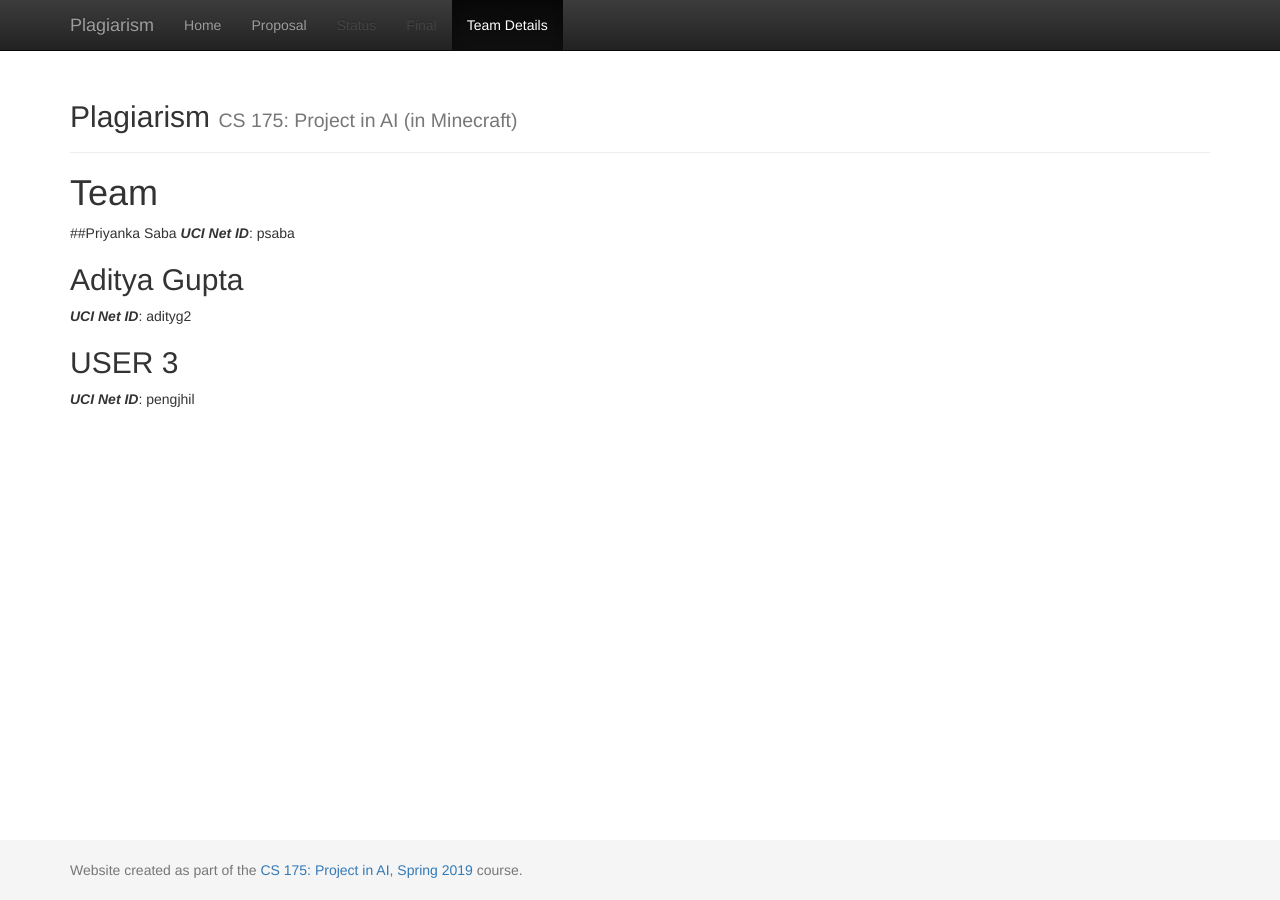
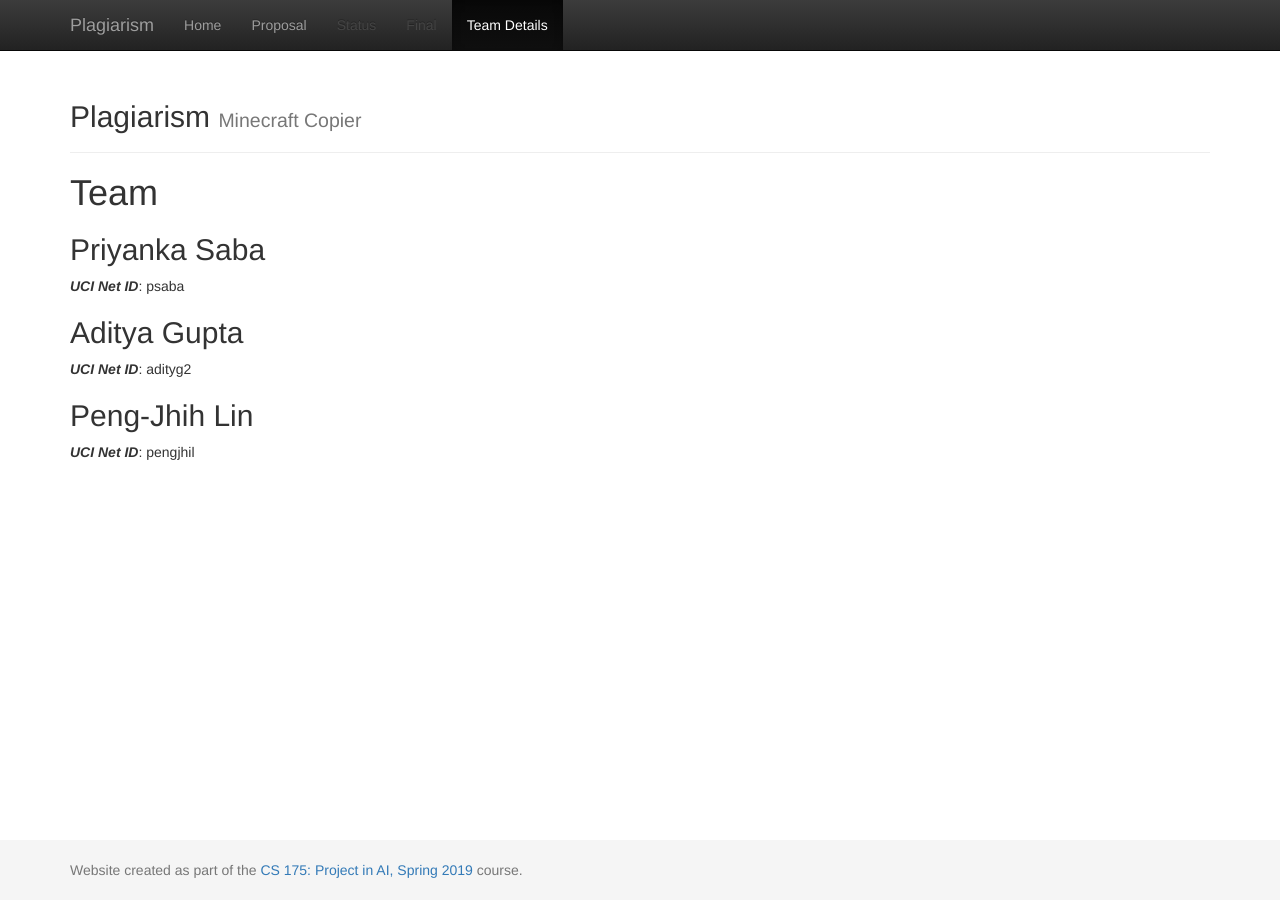
Before and after one commit to thebrainygeek/plagiarism, a Jekyll site: the page built from docs/team.md, in a window 1280 px wide. Built offline with Jekyll 4.4.1, drawn with Linux system fonts in a browser that asks for light colours.

Commit message:
title changes

```diff
--- a/docs/_config.yml
+++ b/docs/_config.yml
@@ -2,7 +2,7 @@
 # site.title
 
 title:    'Plagiarism'
-subtitle: 'CS 175: Project in AI (in Minecraft)'
+subtitle: 'Minecraft Copier'
 
 
 #########################
--- a/docs/team.md
+++ b/docs/team.md
@@ -6,11 +6,11 @@ title:  Team
 # {{ page.title }}
 
 
-##Priyanka Saba
+## Priyanka Saba
 ***UCI Net ID***: psaba
 
 ## Aditya Gupta
 ***UCI Net ID***: adityg2
 
-## USER 3
+##  Peng-Jhih Lin
 ***UCI Net ID***: pengjhil
```
